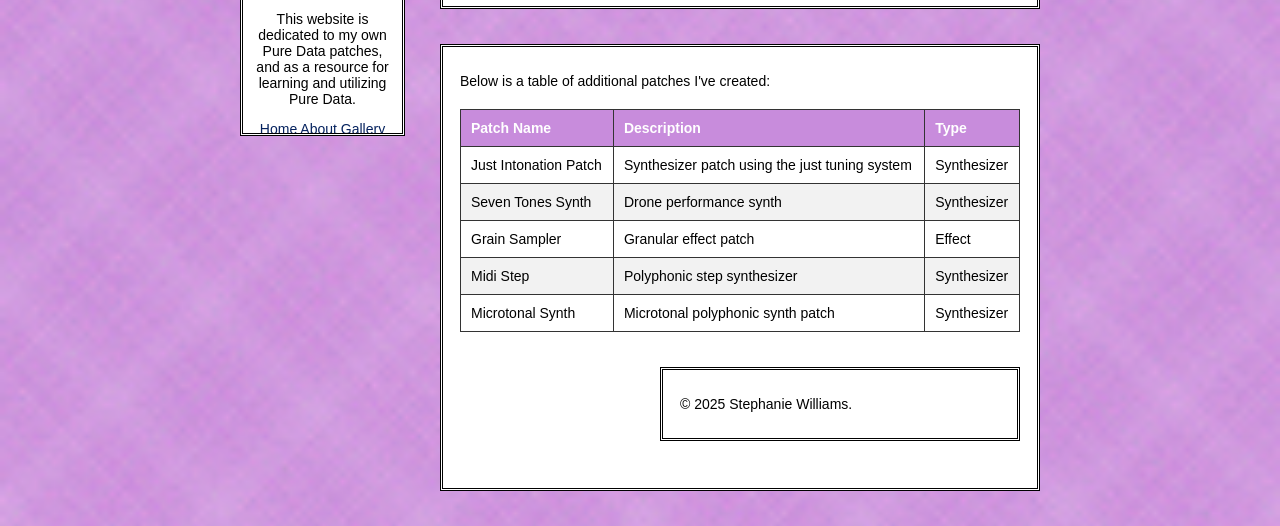
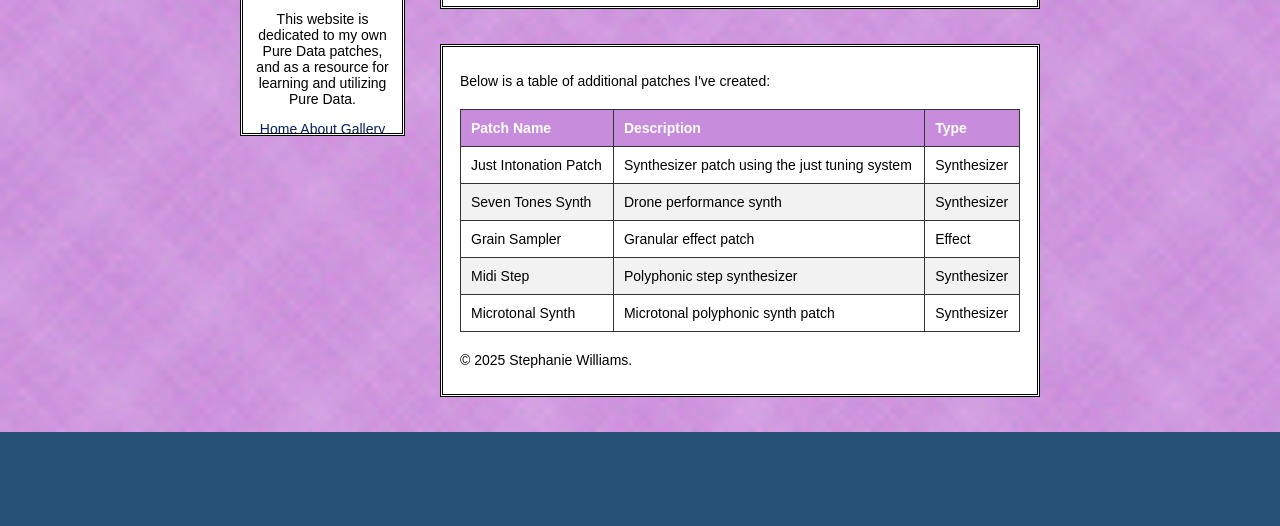
Before and after one commit to swilli69-jpg/WebBasicsProject, a plain HTML site: page gallery.html in a window 1280 px wide. Shown: the part 450-976 px from the top of the page. After the commit the page ends 882 px from the top, so only its background shows below. Drawn offline with Linux system fonts and the light colour scheme.

Commit message:
Update gallery.html

```diff
--- a/gallery.html
+++ b/gallery.html
@@ -106,11 +106,9 @@
 			</tr>
 		</tbody>
 	</table>
-	<div class="main">
 	            <footer>
                 <p>&copy; 2025 Stephanie Williams.</p>
 		</footer>
-	</div class="main">
 
 </div>
 </body>
```
